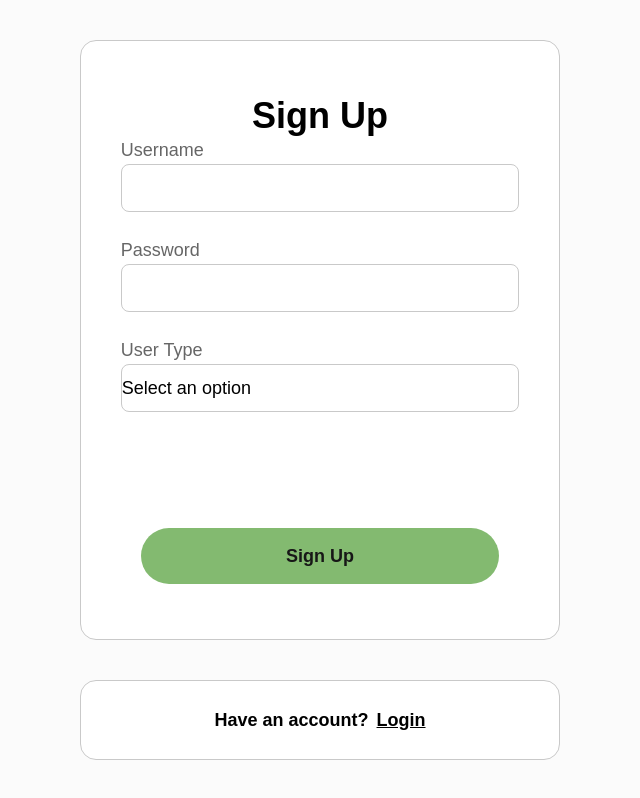
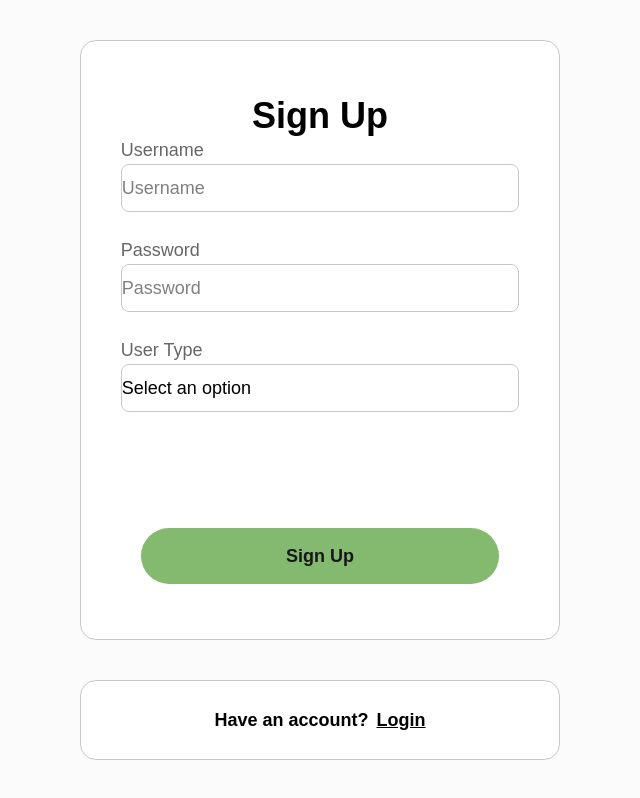
Before and after one commit to jdlu04/csc322, a Next.js app in the folder frontend/: page /signup in a window 1280 px wide. Shown: the top 798 px of the page, without its empty margins (0-640 px from the left). Built offline with nearby package versions, Linux system fonts and the light colour scheme.

Commit message:
signup endpoint connection

```diff
--- a/frontend/app/layout.js
+++ b/frontend/app/layout.js
@@ -1,10 +1,4 @@
 import "./globals.css";
-import { Inter } from 'next/font/google';
-
-const inter = Inter({
-  subsets: ['latin'],
-  variable: '--font-inter',
-});
 
 export default function RootLayout({ children }) {
   return (
--- a/frontend/app/signup/page.js
+++ b/frontend/app/signup/page.js
@@ -1,36 +1,83 @@
 "use client";
+
 import Link from "next/link";
-import React from "react";
+import { React, useState } from "react";
 import { useRouter } from "next/navigation";
 import Dropdown from "@/components/Dropdown";
 
 export default function page() {
   const items = ["Free User", "Paid User", "Super User"];
+  const [username, setUsername] = useState("");
+  const [password, setPassword] = useState("");
+  const [userType, setUserType] = useState(null);
   const router = useRouter();
 
   const handleClick = () => {
-    router.push("/paid");
+    if (userType == "Free User") {
+      router.push("/free");
+    } else if (userType == "Paid User") {
+      router.push("/paid");
+    }
   };
 
+  const handleSignup = async () => {
+    const response = await fetch("http://127.0.0.1:5000/users", {
+      method: "POST",
+      headers: {
+        "Content-Type": "application/json",
+      },
+      body: JSON.stringify({
+        username,
+        password,
+        userType,
+      }),
+    });
+    const result = await response.json();
+    if (response.ok) {
+      handleClick();
+    } else {
+      console.error("Signup failed:", result);
+      alert("Signup failed. Try again.");
+    }
+
+    console.log("Username: ", username);
+    console.log("Password: ", password);
+    console.log("User Type: ", userType);
+  };
+
+  const handleDropdown = (selected) => {
+    setUserType(selected);
+  };
   return (
     <div className="h-screen">
       <div className="h-3/4 border rounded-2xl bg-white border-boxBorder text-lg flex flex-col items-center justify-center w-full">
         <h1 className="text-4xl font-semibold text-black">Sign Up</h1>
         <div className="h-20 w-5/6">
           <p className="text-textGrey">Username</p>
-          <input className="border rounded-lg h-12 w-full border-boxBorder"></input>
+          <input
+            className="border rounded-lg h-12 w-full border-boxBorder text-black"
+            value={username}
+            onChange={(e) => setUsername(e.target.value)}
+            placeholder="Username"
+          />
         </div>
         <div className="h-20 w-5/6 my-5">
           <p className="text-textGrey">Password</p>
-          <input className="border rounded-lg h-12 w-full border-boxBorder"></input>
+          <input
+            className="border rounded-lg h-12 w-full border-boxBorder text-black"
+            value={password}
+            onChange={(e) => setPassword(e.target.value)}
+            placeholder="Password"
+            type="password"
+          />
         </div>
         <div className="h-48 w-5/6">
           <p className="text-textGrey">User Type</p>
-          <Dropdown options={items}></Dropdown>
+          <Dropdown options={items} onSelect={handleDropdown} />
         </div>
         <button
           className="bg-accentGreen w-3/4 h-14 rounded-4xl"
-          onClick={handleClick}
+          onClick={handleSignup}
         >
           <p className="font-semibold">Sign Up</p>
         </button>
--- a/frontend/components/Dropdown.jsx
+++ b/frontend/components/Dropdown.jsx
@@ -10,7 +10,7 @@ function Dropdown({ options, onSelect }) {
 
   const handleOptionClick = (option) => {
     setSelectedValue(option);
-    //onSelect(option);
+    onSelect(option);
     setIsOpen(false);
   };
 
--- a/frontend/package.json
+++ b/frontend/package.json
@@ -11,7 +11,8 @@
   "dependencies": {
     "next": "15.3.1",
     "react": "^19.0.0",
-    "react-dom": "^19.0.0"
+    "react-dom": "^19.0.0",
+    "react-icons": "^5.5.0"
   },
   "devDependencies": {
     "@eslint/eslintrc": "^3",
```
Also changed, not shown: frontend/app/login/page.js (line endings or trailing spaces), 1 other file (tests, documents, lock files or other folders).
